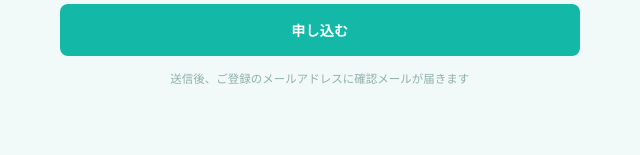
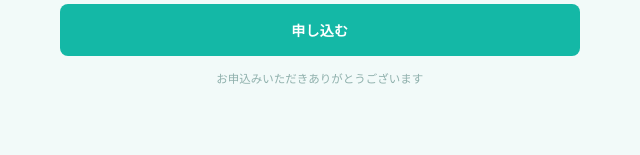
Before and after one commit to mediatry-inc/try-ax-form, a plain HTML site: page index.html in a window 1280 px wide. Shown: the part 1353-1508 px from the top of the page, 589-1229 px from the left. Drawn offline with Linux system fonts and the light colour scheme.

Commit message:
Add files via upload

```diff
--- a/index.html
+++ b/index.html
@@ -572,7 +572,7 @@
         </div>
 
         <button type="submit" class="submit-btn">申し込む</button>
-        <div class="submit-note" id="submitNote">送信後、ご登録のメールアドレスに確認メールが届きます</div>
+        <div class="submit-note" id="submitNote">お申込みいただきありがとうございます</div>
       </form>
     </div>
 
```
